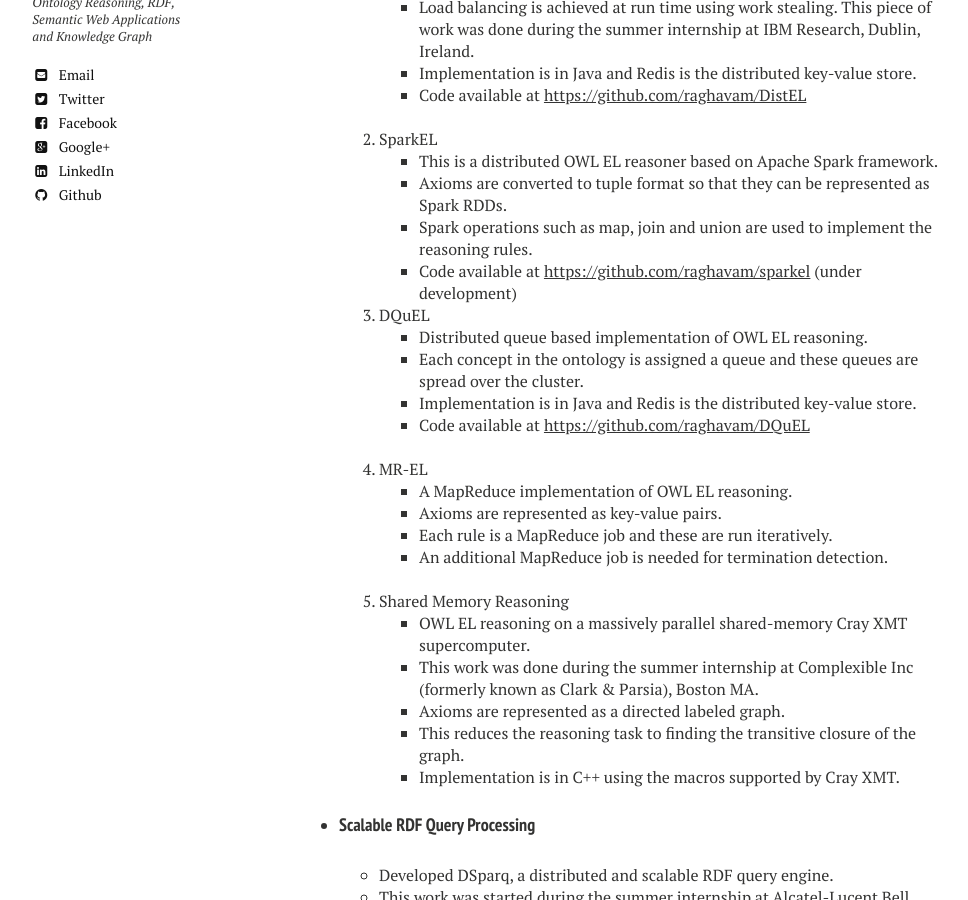
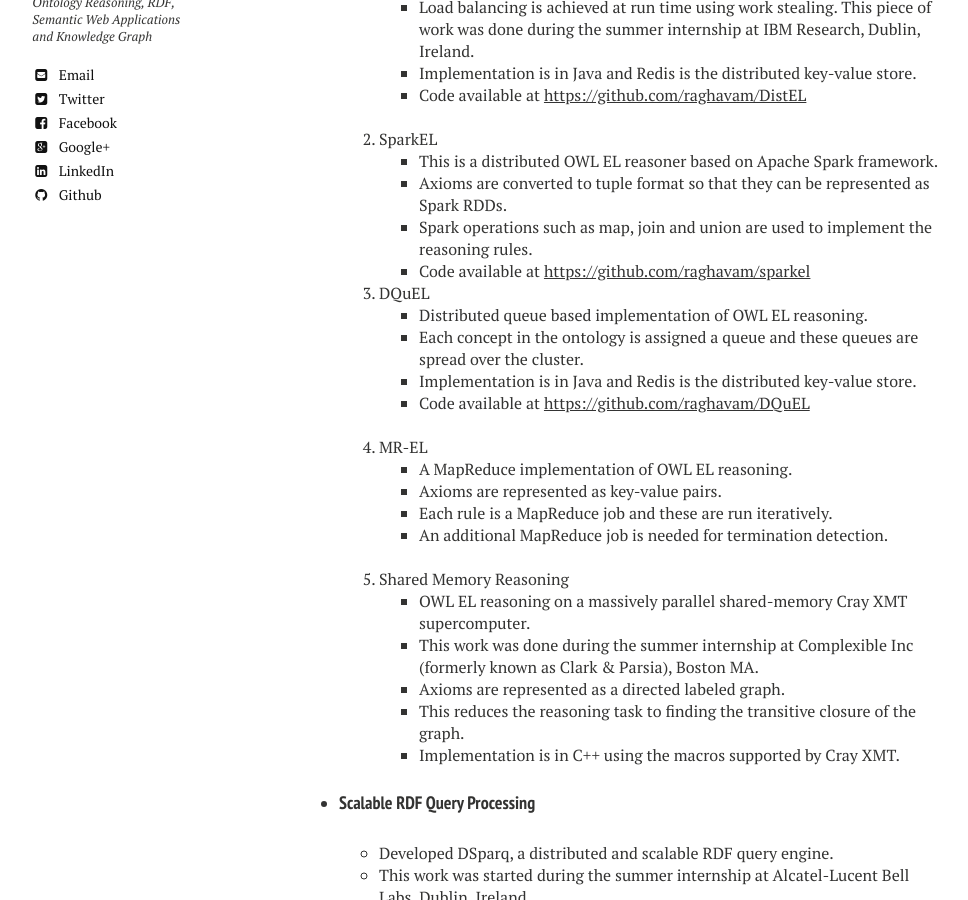
Before and after one commit to raghavam/raghavam.github.io, a Jekyll site: the page built from projects.md, in a window 1280 px wide and 900 px high, scrolled down 364 px. Shown: the whole window, without its empty margins (21-989 px from the left). Built offline with Jekyll 4.4.1, drawn with Linux system fonts in a browser that asks for light colours; nearby versions of some CDN libraries.

Commit message:
made updates

```diff
--- a/projects.md
+++ b/projects.md
@@ -20,7 +20,7 @@ share: false
        * This is a distributed OWL EL reasoner based on Apache Spark framework.
        * Axioms are converted to tuple format so that they can be represented as Spark RDDs.
        * Spark operations such as map, join and union are used to implement the reasoning rules.
-       * Code available at <a href="https://github.com/raghavam/sparkel" target="_blank">https://github.com/raghavam/sparkel</a> (under development)
+       * Code available at <a href="https://github.com/raghavam/sparkel" target="_blank">https://github.com/raghavam/sparkel<a/>
 &nbsp;
     3. DQuEL
        * Distributed queue based implementation of OWL EL reasoning.
```
